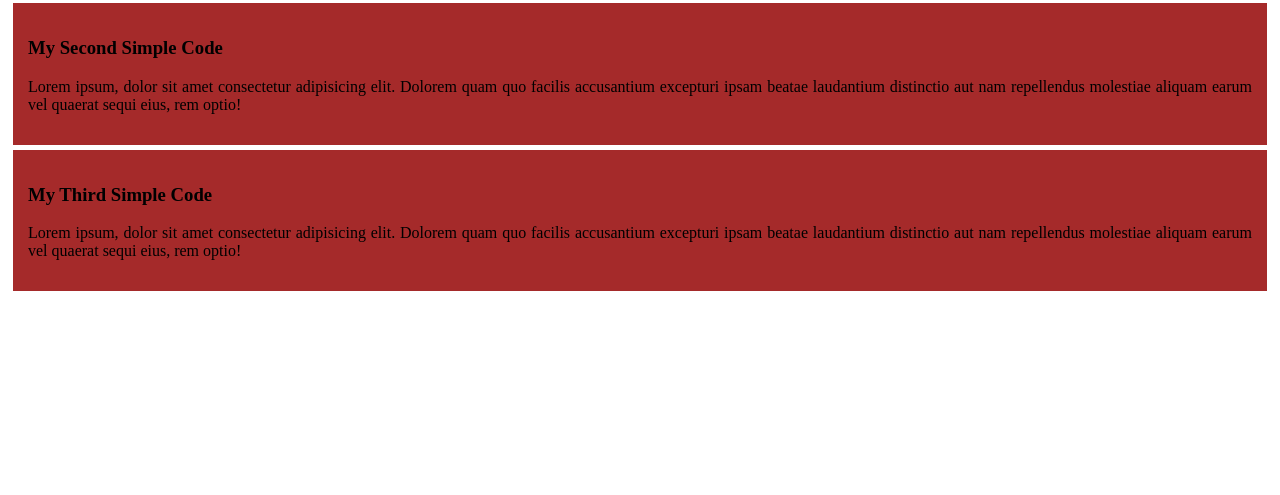
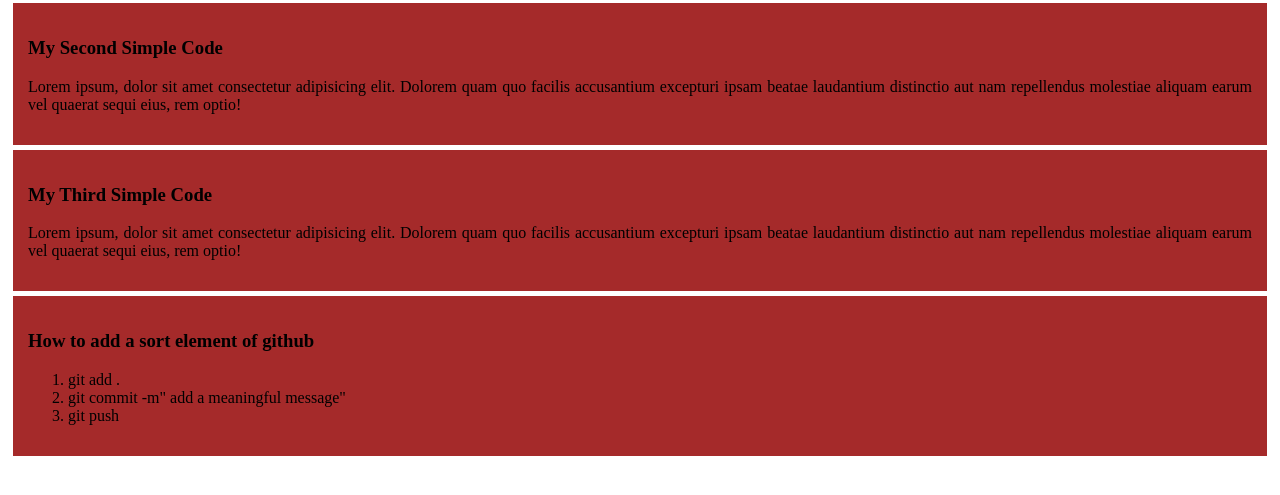
Before and after one commit to kayesmahmud000/my-smple-code, a plain HTML site: page index.html in a window 1280 px wide. Shown: the part 151-646 px from the top of the page. Drawn offline with Linux system fonts and the light colour scheme.

Commit message:
added the list iteam

```diff
--- a/index.html
+++ b/index.html
@@ -19,5 +19,13 @@
         <h3>My  Third Simple Code</h3>
         <p>Lorem ipsum, dolor sit amet consectetur adipisicing elit. Dolorem quam quo facilis accusantium excepturi ipsam beatae laudantium distinctio aut nam repellendus molestiae aliquam earum vel quaerat sequi eius, rem optio!</p>
     </div>
+    <div>
+        <h3>How to add a sort element of github</h3>
+        <ol>
+            <li> git add .</li>
+            <li> git commit -m" add a meaningful message"</li>
+            <li> git push</li>
+        </ol>
+    </div>
 </body>
 </html>
```
